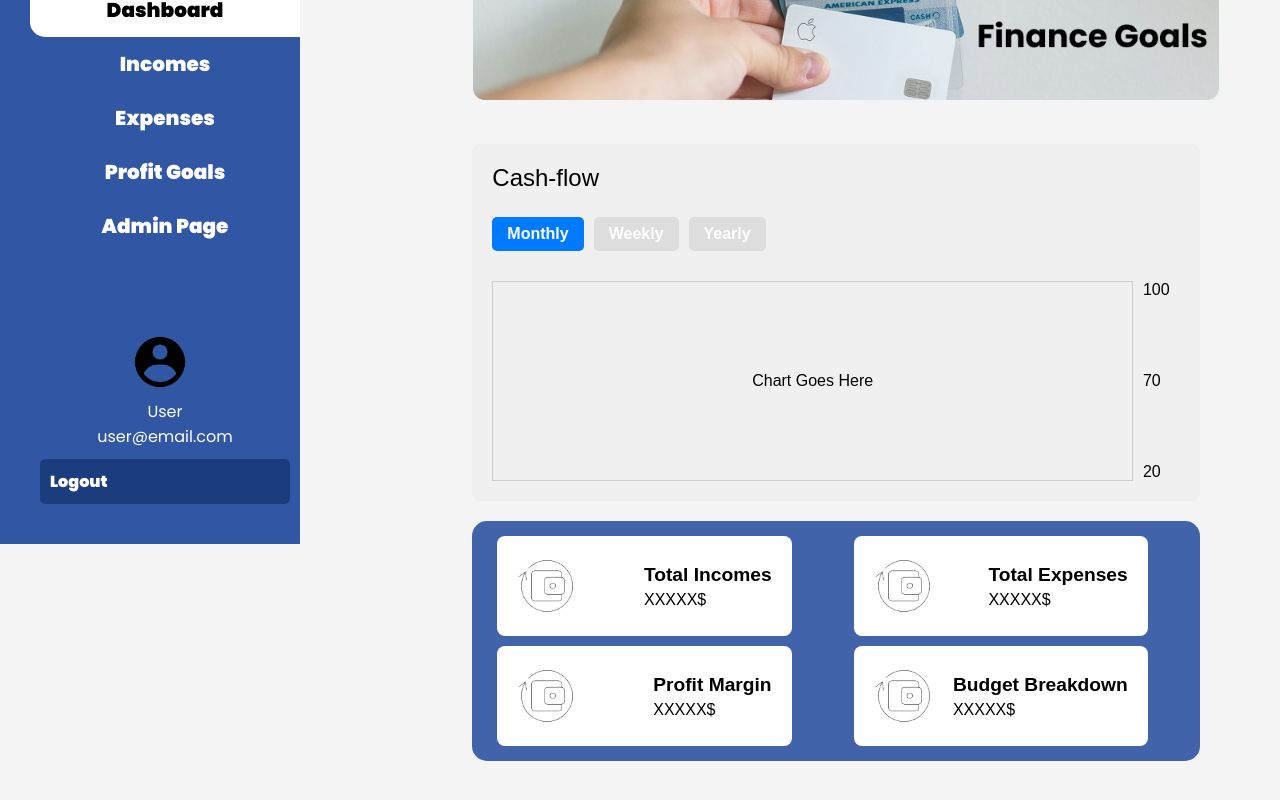
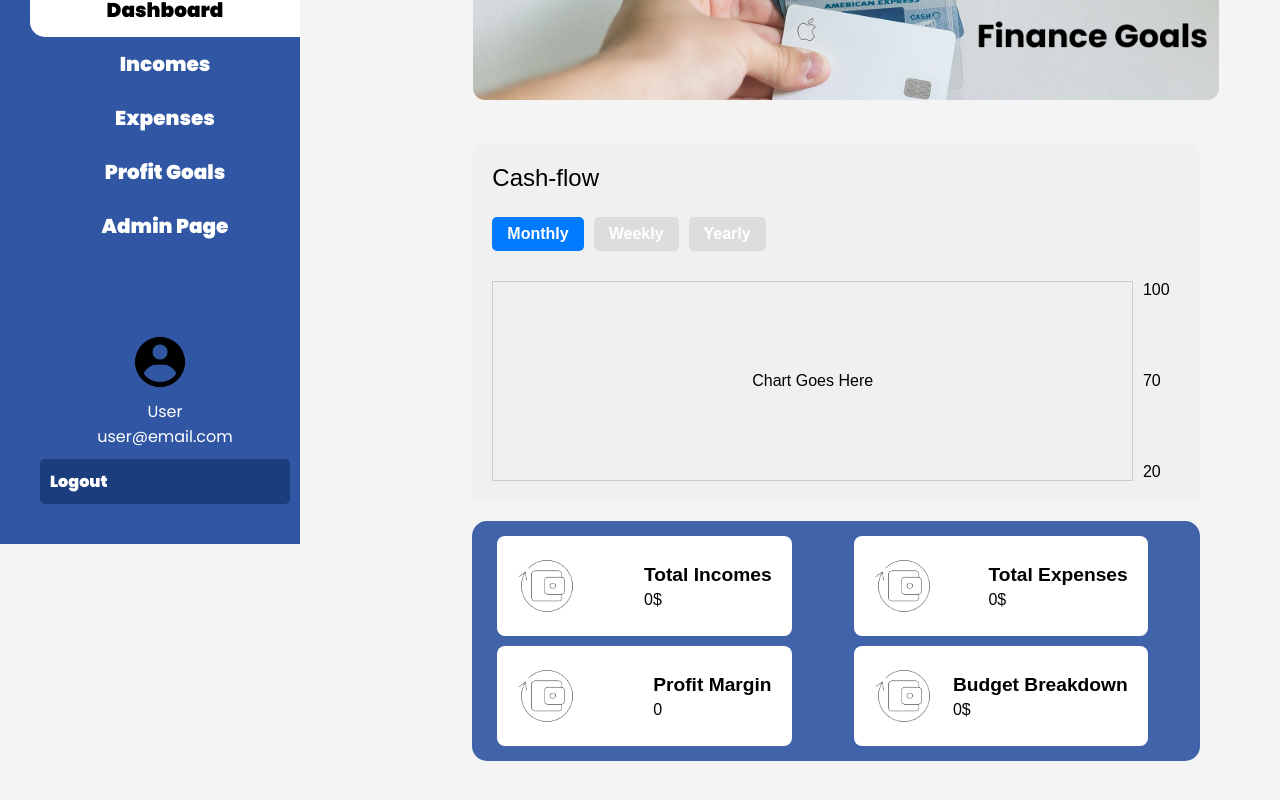
Before and after one commit to nourka00/Dashboardfintech, a React (Create React App) app: page / in a window 1280 px wide. Shown: the part 256-1056 px from the top of the page. Built offline with nearby package versions, Linux system fonts and the light colour scheme; no server answers; sample sign-in values are in the browser's storage.

Commit message:
solve some error

```diff
--- a/src/components/home1.jsx
+++ b/src/components/home1.jsx
@@ -2,12 +2,40 @@
 import "../CSS/home.css";
 
 */
+import React, { useState, useEffect } from "react";
+import axios from "axios";
 import wallet from "../assets/expenses.png";
-import head from "../assets/head.png"
-import React from "react";
+import head from "../assets/head.png";
+
 import "../CSS/home.css"; // Create this CSS file
 
 function FinanceDashboard() {
+
+  const [totals, setTotals] = useState({
+    totalIncome: 0,
+    totalExpense: 0,
+    profit: 0,
+  });
+
+  useEffect(() => {
+    const fetchTotals = async () => {
+      try {
+        const incomeRes = await axios.get("/api/incomes/total");
+        const expenseRes = await axios.get("/api/expenses/total");
+        const profitRes = await axios.get("/api/profit");
+        setTotals({
+          totalIncome: incomeRes.data.totalIncome,
+          totalExpense: expenseRes.data.totalExpense,
+          profit: profitRes.data.profit,
+        });
+      } catch (error) {
+        console.error("Error fetching totals", error);
+      }
+    };
+
+    fetchTotals();
+  }, []);
+
   return (
     <div className="dashboard-container">
       <div className="header-section">
@@ -46,7 +74,7 @@ function FinanceDashboard() {
           </div>
           <div className="text">
             <h3>Total Incomes</h3>
-            <p>XXXXX$</p>
+            <p>{totals.totalIncome}$</p>
           </div>
         </div>
         <div className="grid-item">
@@ -55,7 +83,7 @@ function FinanceDashboard() {
           </div>
           <div className="text">
             <h3>Total Expenses</h3>
-            <p>XXXXX$</p>
+            <p>{totals.totalExpense}$</p>
           </div>
         </div>
         <div className="grid-item">
@@ -64,7 +92,7 @@ function FinanceDashboard() {
           </div>
           <div className="text">
             <h3>Profit Margin</h3>
-            <p>XXXXX$</p>
+            <p>{totals.profit}</p>
           </div>
         </div>
         <div className="grid-item">
@@ -73,7 +101,7 @@ function FinanceDashboard() {
           </div>
           <div className="text">
             <h3>Budget Breakdown</h3>
-            <p>XXXXX$</p>
+            <p>{totals.profit - totals.totalExpense}$</p>
           </div>
         </div>
       </div>
```
